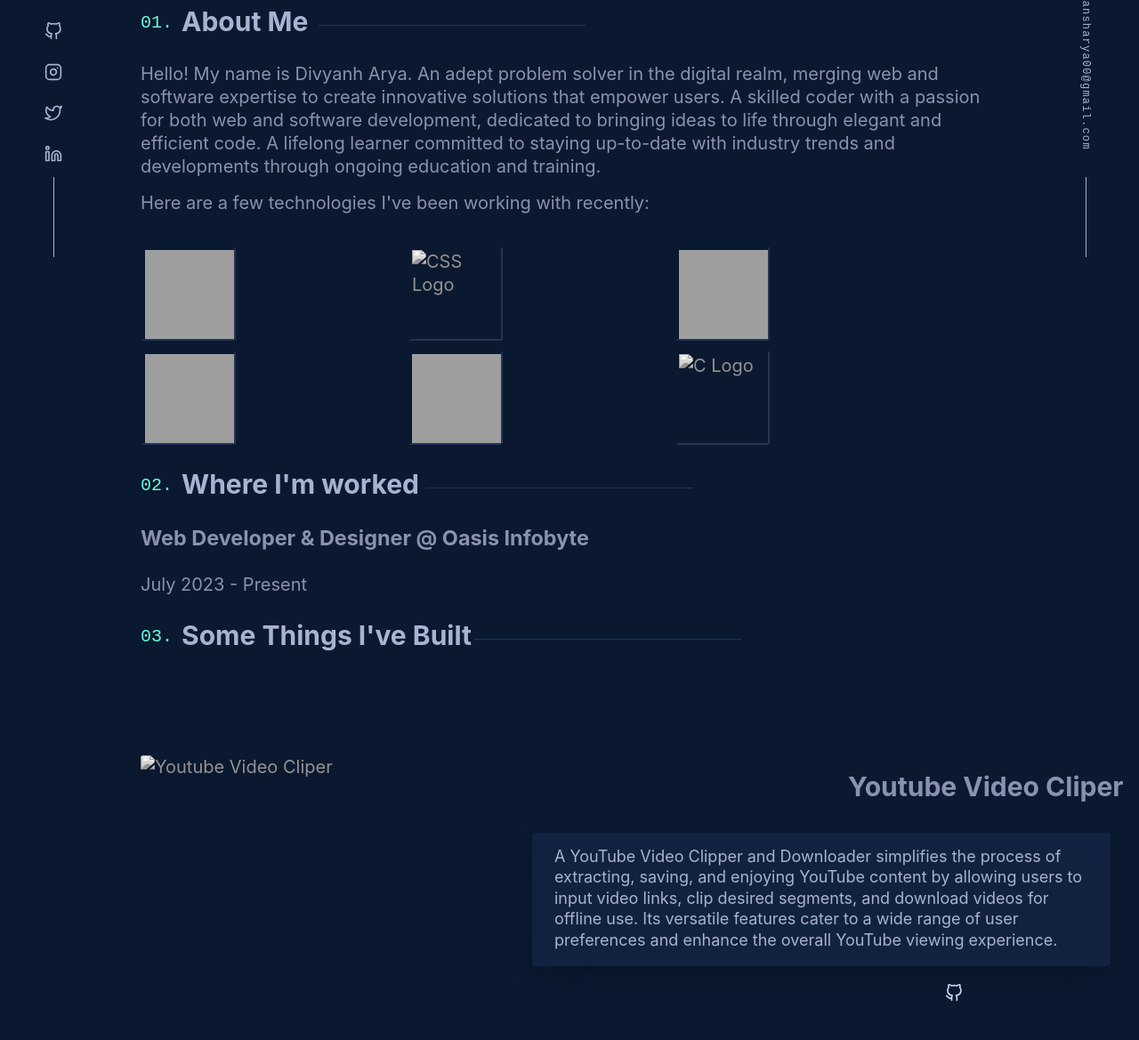
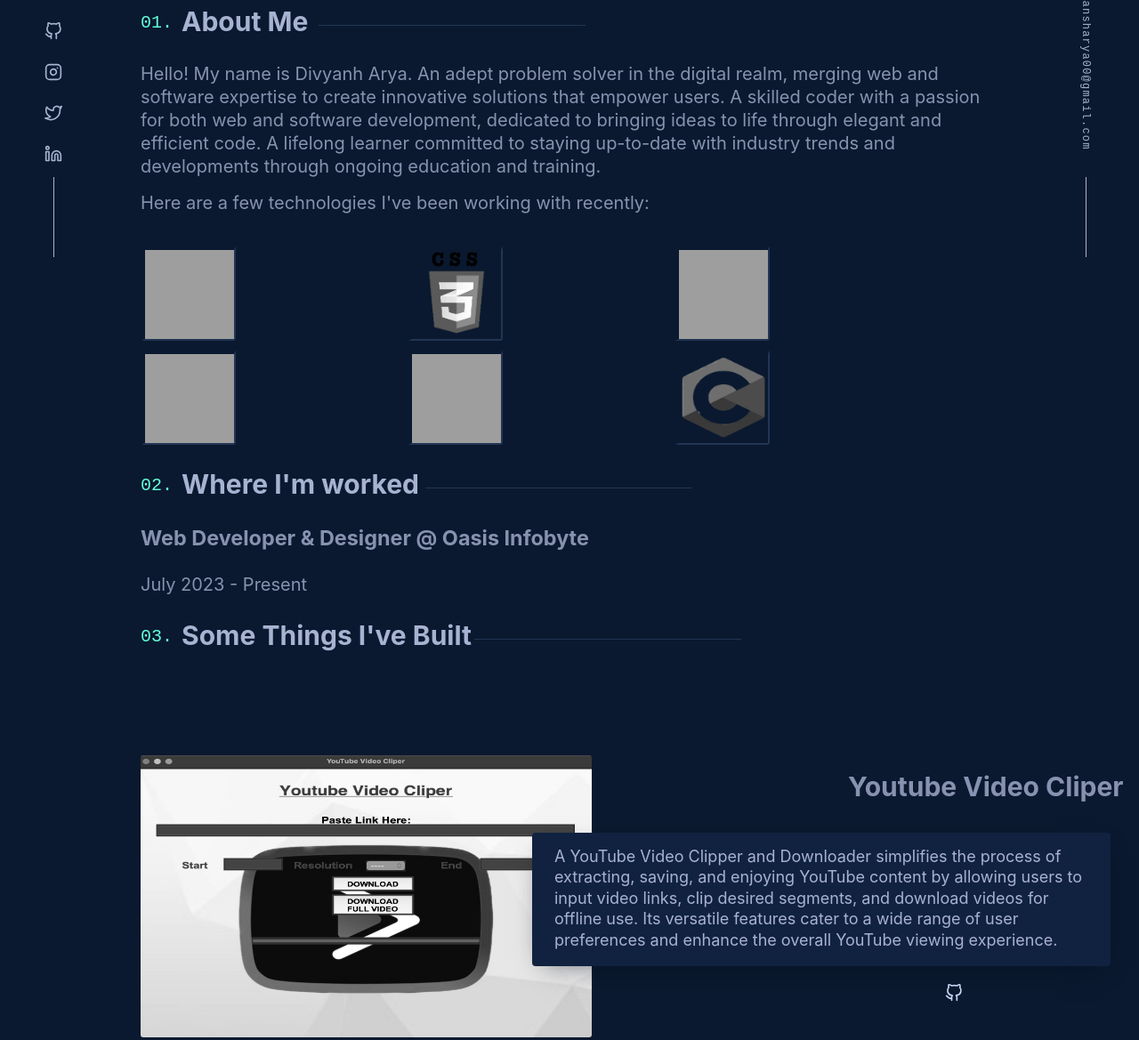
Before and after one commit to divyansharya8826/OIBSIP_Task-2, a plain HTML site: page index.html in a window 1280 px wide. Shown: the part 511-1680 px from the top of the page at 89% size. Drawn offline with Linux system fonts and the light colour scheme; grey boxes are pictures that could not be loaded.

Commit message:
Update index.html

```diff
--- a/index.html
+++ b/index.html
@@ -51,11 +51,11 @@
                         <p class="aboutpara">Here are a few technologies I've been working with recently:</p>
                         <ul class="aboutlist" type="none">
                             <li class="aboutli"><img src="https://upload.wikimedia.org/wikipedia/commons/thumb/0/00/HTML5_logo_black.svg/1200px-HTML5_logo_black.svg.png" alt="HTML Logo" class="skillimg" id="htmllogo" /></li>
-                            <li class="aboutli"><img src="Images/CSS.png" alt="CSS Logo" class="skillimg" /></li>
+                            <li class="aboutli"><img src="Portfolio Website(Task-2)/Images/CSS.png" alt="CSS Logo" class="skillimg" /></li>
                             <li class="aboutli"><img src="https://www.freepnglogos.com/uploads/javascript-png/javascript-logo-hq-png-1.png" alt="JavaScript Logo" class="skillimg" /></li>
                             <li class="aboutli"><img src="https://seeklogo.com/images/P/python-logo-C50EED1930-seeklogo.com.png" alt="Python Logo" class="skillimg" /></li>
                             <li class="aboutli"><a href="https://www.freeiconspng.com/img/28389" title="Image from freeiconspng.com"><img src="https://www.freeiconspng.com/uploads/c--logo-icon-0.png" width="350" alt="c++ logo image" class="skillimg" /></a></li>
-                            <li class="aboutli"><img src="Images/C.png" alt="C Logo" class="skillimg" /></li>
+                            <li class="aboutli"><img src="Portfolio Website(Task-2)/Images/C.png" alt="C Logo" class="skillimg" /></li>
                         </ul>
                     </div>
                 </article>
@@ -74,7 +74,7 @@
                     <h2 class="heading" id="proheading">Some Things I've Built</h2>
                     <h2 class="proheading2" id="youtube">Youtube Video Cliper</h2>
                     <div class="propic" id="propic1">
-                        <img src="Images/Yotube Video Cliper.jpeg" alt="Youtube Video Cliper" class="proimg"/>
+                        <img src="Portfolio Website(Task-2)/Images/Yotube Video Cliper.jpeg" alt="Youtube Video Cliper" class="proimg"/>
                     </div>
                     <div class="info" id="proinfo1">
                         <p class="proinfo">A YouTube Video Clipper and Downloader simplifies the process of extracting, saving, and enjoying YouTube content by allowing users to input video links, clip desired segments, and download videos for offline use.
@@ -91,7 +91,7 @@
                     </div>
                     <h2 class="proheading2" id="youtube2">Youtube Audio Cliper</h2>
                     <div class="propic" id="propic2">
-                        <img src="Images/Youtube Audio Cliper.png" alt="Youtube Video Cliper" class="proimg"/>
+                        <img src="Portfolio Website(Task-2)Images/Youtube Audio Cliper.png" alt="Youtube Video Cliper" class="proimg"/>
                     </div>
                     <div class="info" id="proinfo3">
                         <p class="proinfo">A YouTube Audio Clipper and Downloader simplifies the process of extracting, saving, and enjoying YouTube content by allowing users to input video links, clip desired segments, and download audios for offline use.
@@ -108,7 +108,7 @@
                     </div>
                     <h2 class="proheading2" id="spotify">Spotify Cover Page</h2>
                     <div class="propic" id="propic3">
-                        <img src="Images/Spotify Cover Page.png" alt="Youtube Video Cliper" class="proimg"/>
+                        <img src="Portfolio Website(Task-2)/Images/Spotify Cover Page.png" alt="Youtube Video Cliper" class="proimg"/>
                     </div>
                     <div id="proinfo2">
                         <p class="proinfo">
```
